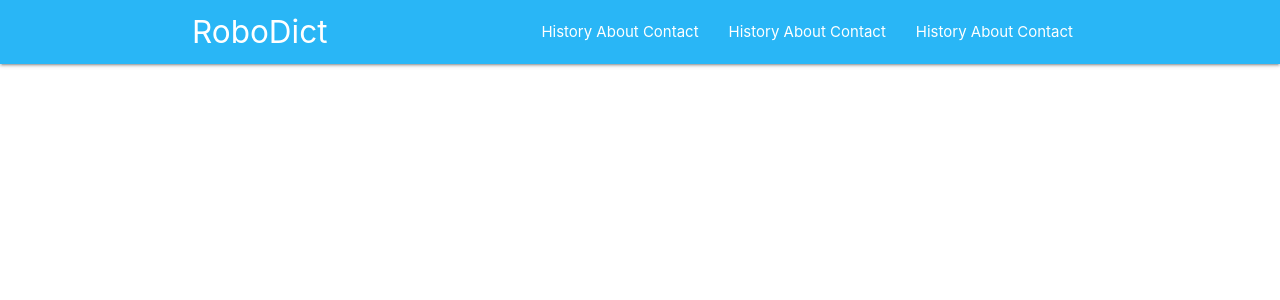
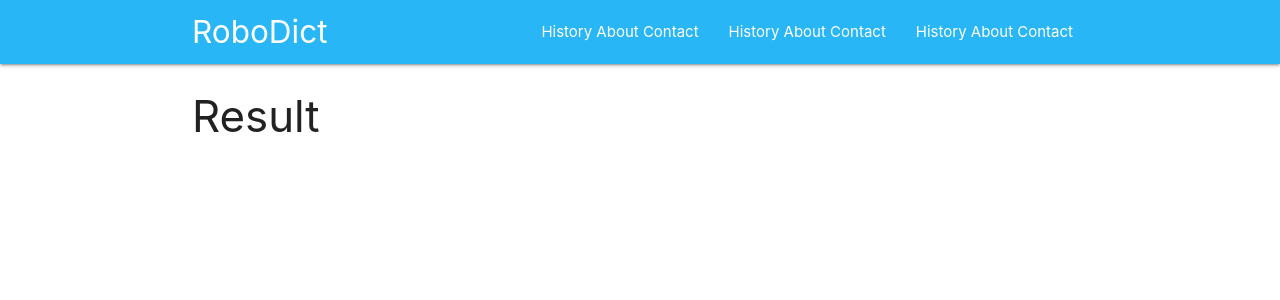
Before and after one commit to Robotron2/React-Dictionary, a React (Create React App) app: page /search/1 in a window 1280 px wide. Shown: the top 300 px of the page. Built offline with nearby package versions, Linux system fonts and the light colour scheme.

Commit message:
Result page routed

```diff
--- a/src/Pages/Home.js
+++ b/src/Pages/Home.js
@@ -1,20 +1,29 @@
 import { useState } from "react"
+import { useNavigate } from "react-router-dom"
 import Button from "../components/Button"
 
 const Home = () => {
 	const [word, setWord] = useState("")
 	const [checkChange, setCheckChange] = useState(false)
+	const navigate = useNavigate()
 
 	const handleChange = (e) => {
 		setWord(e.target.value)
 		setCheckChange(true)
 	}
 
+	const handleSubmit = (e) => {
+		e.preventDefault()
+		navigate(`search/${word}`)
+	}
+
 	return (
 		<div className="container">
-			<div>
-				<input type="text" placeholder="Enter an English Word" value={word} onChange={handleChange} />
-			</div>
+			<form onSubmit={handleSubmit}>
+				<div>
+					<input type="text" placeholder="Enter an English Word" value={word} onChange={handleChange} />
+				</div>
+			</form>
 			<div>
 				<Button class="btn waves-effect wave-light btn-large light-blue lighten-1" name="Search" />
 			</div>
--- a/src/Pages/Pages.js
+++ b/src/Pages/Pages.js
@@ -1,11 +1,13 @@
 import { Route, Routes } from "react-router-dom"
 import Home from "./Home"
+import Results from "./SearchResults"
 
 const Pages = () => {
 	return (
 		<div className="container">
 			<Routes>
 				<Route path="/" element={<Home />} />
+				<Route path="/search/:searchWord" element={<Results />} />
 			</Routes>
 		</div>
 	)
--- /dev/null
+++ b/src/Pages/SearchResults.js
@@ -0,0 +1,13 @@
+// import { useState } from "react"
+
+const Results = () => {
+	// const [results, setResults] = useState([])
+
+	return (
+		<div>
+			<h3>Result</h3>
+		</div>
+	)
+}
+
+export default Results
```
